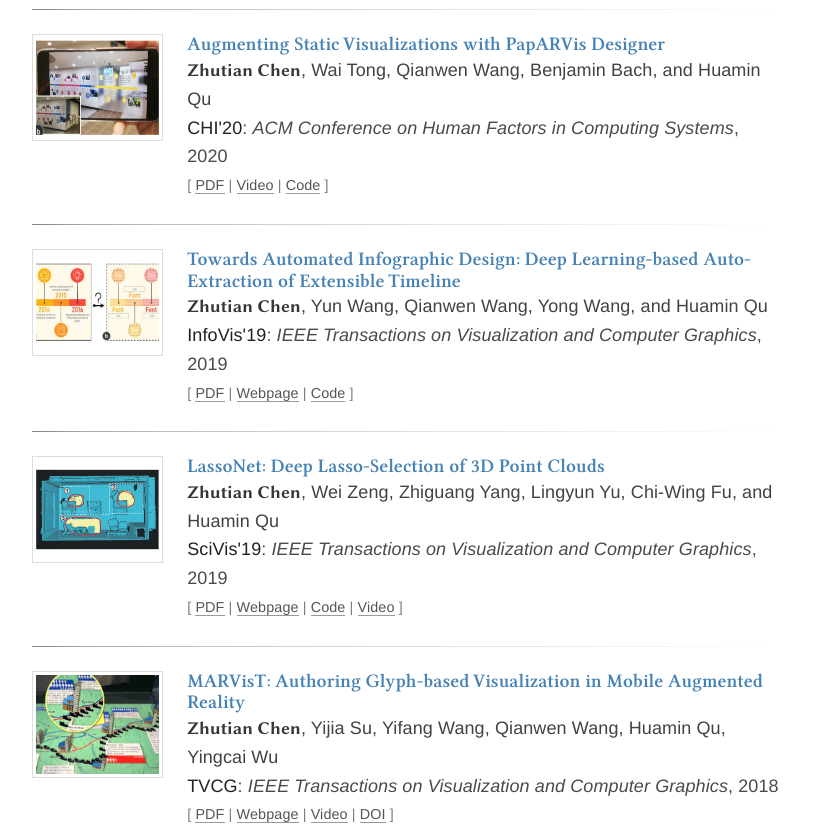
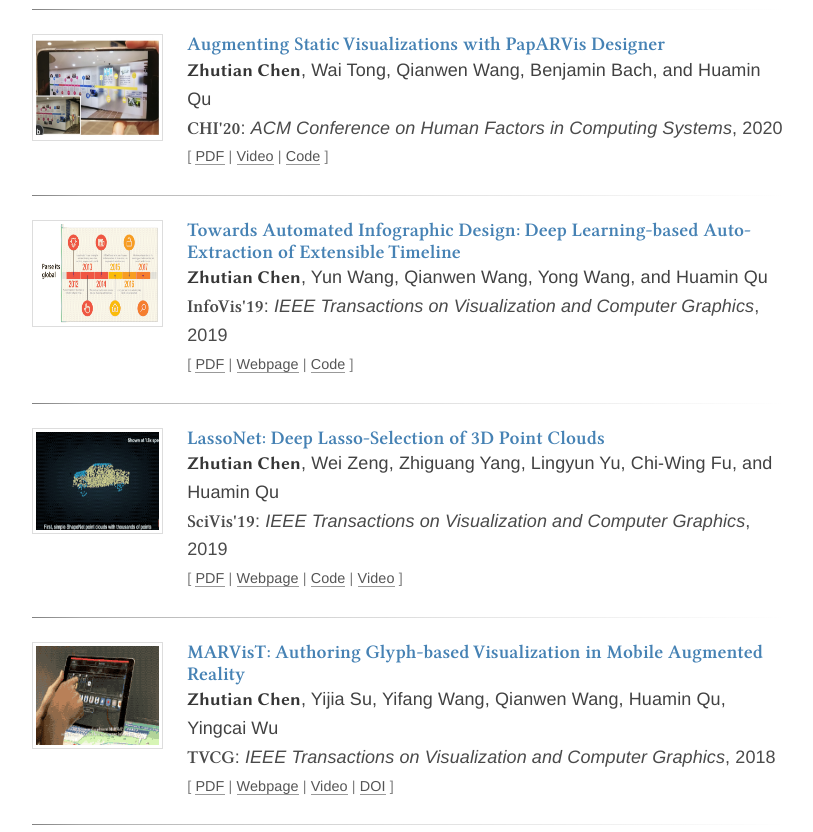
Before and after one commit to unhealthy/unhealthy.github.io, a plain HTML site: page index.html in a window 1280 px wide. Shown: the part 1213-2045 px from the top of the page, without its empty margins (32-845 px from the left). Drawn offline with nearby package versions, Linux system fonts and the light colour scheme; a web font is replaced by a local one.

Commit message:
minor update

```diff
--- a/assets/publications.json
+++ b/assets/publications.json
@@ -1,8 +1,9 @@
 [
     {
+        "id": "2021_ml4vis",
         "public": true,
         "award": false,
-        "thumbnail": "projects/2021_ml4vis.png",
+        "thumbnail": "tn.png",
         "title": "Applying Machine Learning Advances to Data Visualization: A Survey on ML4VIS",
         "authors": "Qianwen Wang, Zhutian Chen, Yong Wang, Huamin Qu",
         "venue": {
@@ -16,9 +17,10 @@
         }
     },
     {
+        "id": "2020_shuttlespace",
         "public": true,
         "award": false,
-        "thumbnail": "projects/2020_shuttlespace/tn.png",
+        "thumbnail": "tn.png",
         "title": "ShuttleSpace: Exploring and Analyzing Movement Trajectory in Immersive Visualization",
         "authors": "Shuainan Ye, Zhutian Chen, Xiangtong Chu, Yifan Wang, Siwei Fu, Lejun Shen, Kun Zhou, and Yingcai Wu",
         "venue": {
@@ -31,9 +33,10 @@
         }
     },
     {
+        "id": "2020_discrimination",
         "public": true,
         "award": false,
-        "thumbnail": "projects/2020_discrimination/tn.png",
+        "thumbnail": "tn.png",
         "title": "Visual Analysis of Discrimination in Machine Learning",
         "authors": " Qianwen Wang, Zhenhua Xu, Zhutian Chen, Yong Wang, Shixia Liu, and Huamin Qu",
         "venue": {
@@ -47,9 +50,10 @@
         }
     },
     {
+        "id": "2020_arposter",
         "public": true,
         "award": false,
-        "thumbnail": "projects/2020_arposter/tn.jpg",
+        "thumbnail": "tn.jpg",
         "title": "Augmenting Static Visualizations with PapARVis Designer",
         "authors": "Zhutian Chen, Wai Tong, Qianwen Wang, Benjamin Bach, and Huamin Qu",
         "venue": {
@@ -64,9 +68,11 @@
         }
     },
     {
+        "id": "2019_autotimeline",
         "public": true,
         "award": false,
-        "thumbnail": "projects/2019_autotimeline/tn.jpg",
+        "gif": "gif.gif",
+        "thumbnail": "tn.jpg",
         "title": "Towards Automated Infographic Design: Deep Learning-based Auto-Extraction of Extensible Timeline",
         "authors": "Zhutian Chen, Yun Wang, Qianwen Wang, Yong Wang, and Huamin Qu",
         "venue": {
@@ -81,9 +87,11 @@
         }
     },
     {
+        "id": "2019_lassonet",
         "public": true,
         "award": false,
-        "thumbnail": "projects/2019_lassonet/tn.jpg",
+        "gif": "gif.gif",
+        "thumbnail": "tn.jpg",
         "title": "LassoNet: Deep Lasso-Selection of 3D Point Clouds",
         "authors": "Zhutian Chen, Wei Zeng, Zhiguang Yang, Lingyun Yu, Chi-Wing Fu, and Huamin Qu",
         "venue": {
@@ -99,9 +107,11 @@
         }
     },
     {
+        "id": "2018_marvist",
         "public": true,
         "award": false,
-        "thumbnail": "projects/2018_marvist/tn.jpg",
+        "gif": "gif.gif",
+        "thumbnail": "tn.jpg",
         "title": "MARVisT: Authoring Glyph-based Visualization in Mobile Augmented Reality",
         "authors": "Zhutian Chen, Yijia Su, Yifang Wang, Qianwen Wang, Huamin Qu, Yingcai Wu",
         "venue": {
@@ -117,9 +127,10 @@
         }
     },
     {
+        "id": "2017_immersiveurbananalytics",
         "public": true,
         "award": false,
-        "thumbnail": "projects/2017_immersiveurbananalytics/tn.jpg",
+        "thumbnail": "tn.jpg",
         "title": "Exploring the Design Space of Immersive Urban Analytics",
         "authors": "Zhutian Chen, Yifang Wang, Tianchen Sun, Xiang Gao, Wei Chen, Zhigeng Pan, Huamin Qu, Yingcai Wu",
         "venue": {
@@ -133,9 +144,10 @@
         }
     },
     {
+        "id": "2017_streamexplorer",
         "public": true,
         "award": false,
-        "thumbnail": "projects/2017_streamexplorer/tn.jpg",
+        "thumbnail": "tn.jpg",
         "title": "StreamExplorer: A Multi-Stage System for Visually Exploring Events in Social Streams",
         "authors": "Yingcai Wu, Zhutian Chen, Guodao Sun, Xiao Xie, Nan Cao, Shixia Liu, Weiwei Cui",
         "venue": {
@@ -150,9 +162,10 @@
         }
     },
     {
+        "id": "2017_immersiveexplodedviews",
         "public": true,
         "award": false,
-        "thumbnail": "projects/2017_immersiveexplodedviews/tn.jpg",
+        "thumbnail": "tn.jpg",
         "title": "Immersive Urban Analytics through Exploded Views",
         "authors": "Zhutian Chen, Huamin Qu, Yingcai Wu",
         "venue": {
@@ -165,9 +178,10 @@
         }
     },
     {
+        "id": "2016_animatednarrative",
         "public": true,
         "award": false,
-        "thumbnail": "projects/2016_animatednarrative/tn.jpg",
+        "thumbnail": "tn.jpg",
         "title": "Animated Narrative Visualization for Video Clickstream Data",
         "authors": "Yun Wang, Zhutian Chen, Quan Li, Xiaojuan Ma, Qiong Luo, Huamin Qu",
         "venue": {
@@ -182,9 +196,11 @@
         }
     },
     {
+        "id": "2016_blossom",
         "public": true,
         "award": false,
-        "thumbnail": "projects/2016_blossom/tn.jpg",
+        "gif": "gif.gif",
+        "thumbnail": "tn.jpg",
         "title": "Blossom: Design of a Tangible Interface for Improving Intergenerational Communication for the Elderly",
         "authors": "Mingqian Zhao, Zhutian Chen, Ke Lu, Chaoran Li, Huamin Qu, Xiaojuan Ma",
         "venue": {
@@ -199,9 +215,10 @@
         }
     },
     {
+        "id": "2016_stac",
         "public": true,
         "award": false,
-        "thumbnail": "projects/2016_stac/tn.jpg",
+        "thumbnail": "tn.jpg",
         "title": "STAC: Enhancing Stacked Graphs for Time Series Analysis",
         "authors": "Yun Wang, Tongshuang Wu, Zhutian Chen, Qiong Luo, Huamin Qu",
         "venue": {
--- a/css/components/pubCard.css
+++ b/css/components/pubCard.css
@@ -40,7 +40,8 @@
 }
 
 .pub-card .content .venue span.short {
-  color: #212121;
+  /* color: #212121; */
+  font-weight: 600;
 }
 
 .pub-card .content .link {
--- a/js/main.js
+++ b/js/main.js
@@ -60,25 +60,6 @@ function pubCard(data, authorLookup) {
     })
     .join(", ");
 
-  const title =
-    data.title == ""
-      ? data.name
-      : `${data.name} <span class="sub"> ${data.title}</span>`;
-
-  const coming_soon = data.thumbnail.includes("comingsoon");
-
-  // parse website
-  if (data.website && data.website.startsWith('/')) {
-    data.website = data.website.split(':')[0]
-  }
-
-  const extenalLink = {
-    paper: { icon: "open-outline", text: ".pdf" },
-    video: { icon: "logo-youtube", text: "video" },
-    website: { icon: "link-sharp", text: "site" },
-    // code: { icon: "fa-home" },
-  };
-
   const links = Object.keys(data.links)
     .map(key => ` <span>
     <a
@@ -94,7 +75,7 @@ function pubCard(data, authorLookup) {
   <div class="columns">
     <div class="column is-offset-1-mobile is-10-mobile">
       <figure class="image is-5by4">
-        <img src="${data.thumbnail}" />
+        <img id="${data.id}" src="projects/${data.id}/${data.thumbnail}" />
       </figure>
     </div>
 
@@ -128,6 +109,27 @@ async function loadAndRenderPublications() {
     "beforeend",
     pubs.map((pub) => pubCard(pub, {})).join("")
   );
+
+  pubs.filter(pub => pub.gif)
+    .forEach(pub => {
+      const id = pub.id
+      const gifSrc = `projects/${id}/gif.gif`
+      const img = new Image()
+
+      const x = document.getElementById(id);
+      let retry = 0
+
+      img.onload = function () {
+        x.src = img.src;
+      };
+      img.onerror = function () {
+        if (retry < 5) {
+          img.src = gifSrc
+          ++retry
+        }
+      }
+      img.src = gifSrc
+    })
 }
 
 /** Render the page */
--- a/robots.txt
+++ b/robots.txt
@@ -1,13 +1,9 @@
 # hexo robots.txt
 User-agent: *
 Allow: /
-Allow: /archives/
 Allow: /about/
 Allow: /blog/
-Allow: /categories/
-Allow: /homepage/
 Allow: /page/
-Allow: /tags/
 
 Disallow: /css/
 Disallow: /images/
```
Also changed, not shown: index.html (+0 -14 lines), package.json (deleted, +0 -12 lines), projects/2021_ml4vis/tn.png (renamed from projects/2021_ml4vis.png).
